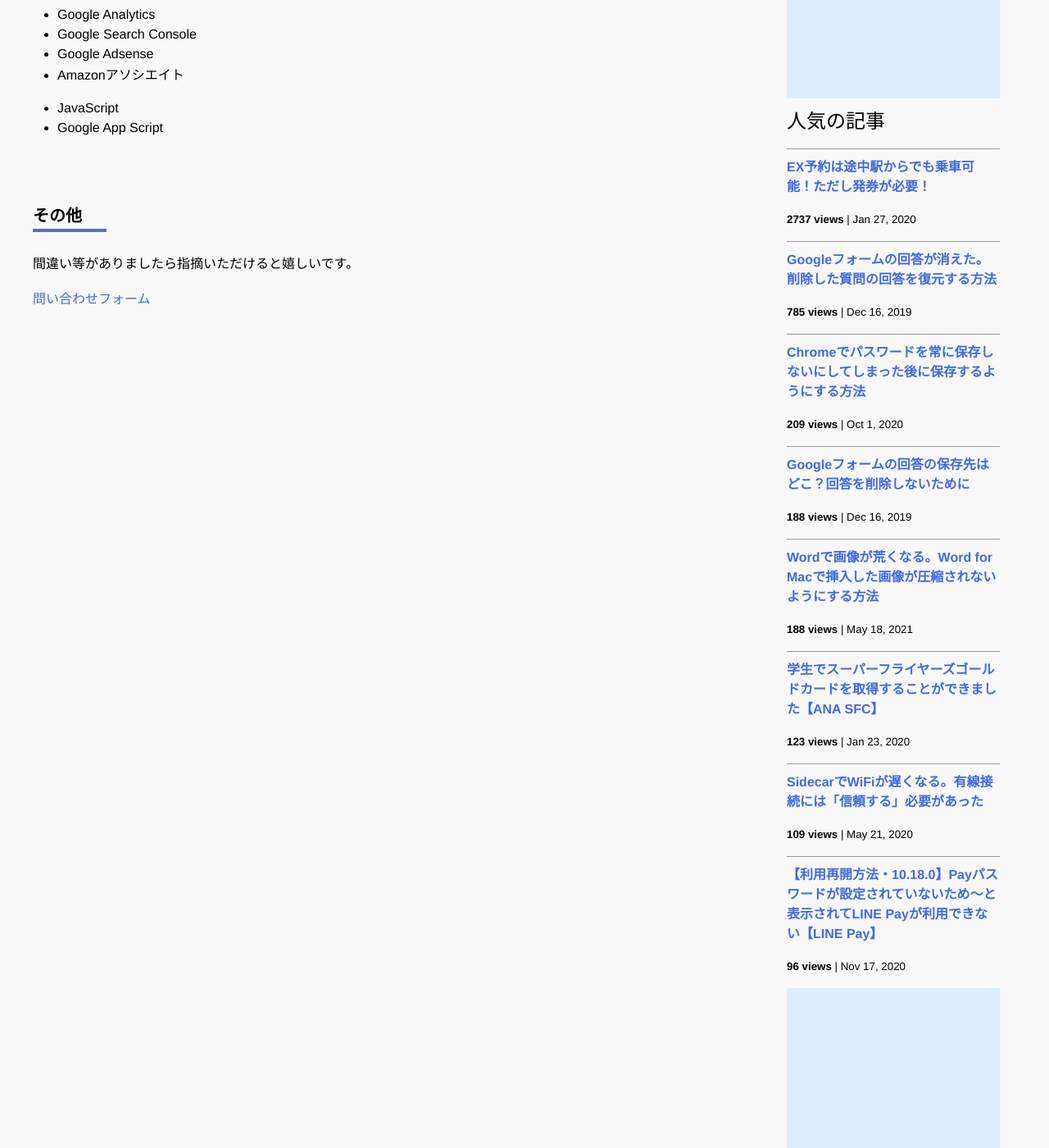
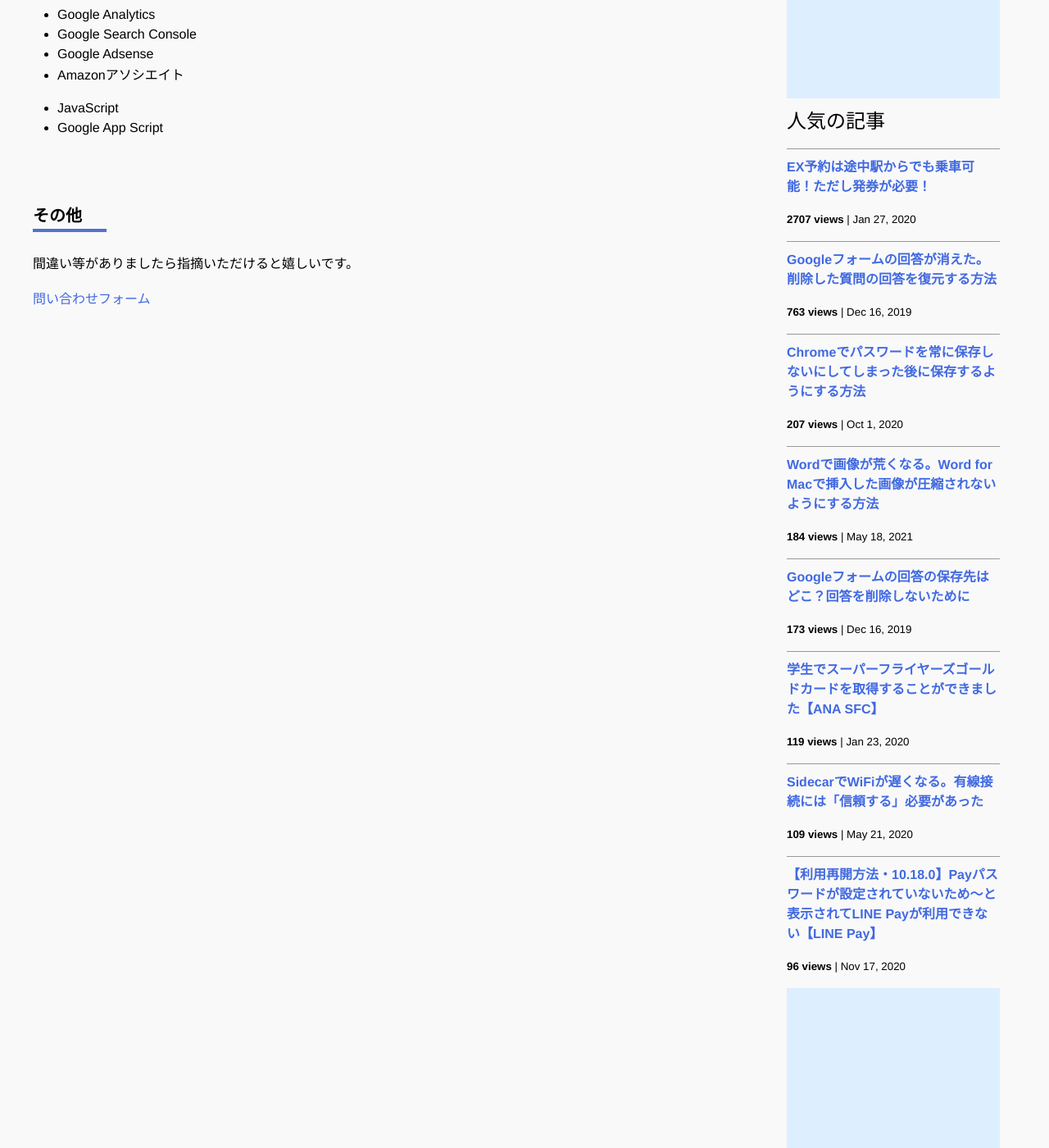
Before and after one commit to iwanaminami/shoyaiwaname, a Jekyll site: the page built from about.markdown, in a window 1280 px wide and 1400 px high, scrolled down 693 px. Shown: the whole window at 82% size. Built offline with Jekyll 4.4.1, drawn with Linux system fonts in a browser that asks for light colours; nearby versions of some CDN libraries; comment, search, counter and statistics services are not loaded.

Commit message:
a new commit message

```diff
--- a/_data/popularposts.yml
+++ b/_data/popularposts.yml
@@ -1,15 +1,15 @@
 side:
-  - view: 2737
+  - view: 2707
     url: /2020/01/27/ex-rideontheway.html
-  - view: 785
+  - view: 763
     url: /2019/12/16/restore-googleform.html
-  - view: 209
+  - view: 207
     url: /2020/10/01/googlepassword.html
-  - view: 188
+  - view: 184
+    url: /2021/05/18/image-compression-word.html
+  - view: 173
     url: /2019/12/16/googleform-answers.html
-  - view: 188
-    url: /2021/05/18/image-compression-word.html
-  - view: 123
+  - view: 119
     url: /2020/01/23/sfcgold.html
   - view: 109
     url: /2020/05/21/sidecar-via-cable.html
```
